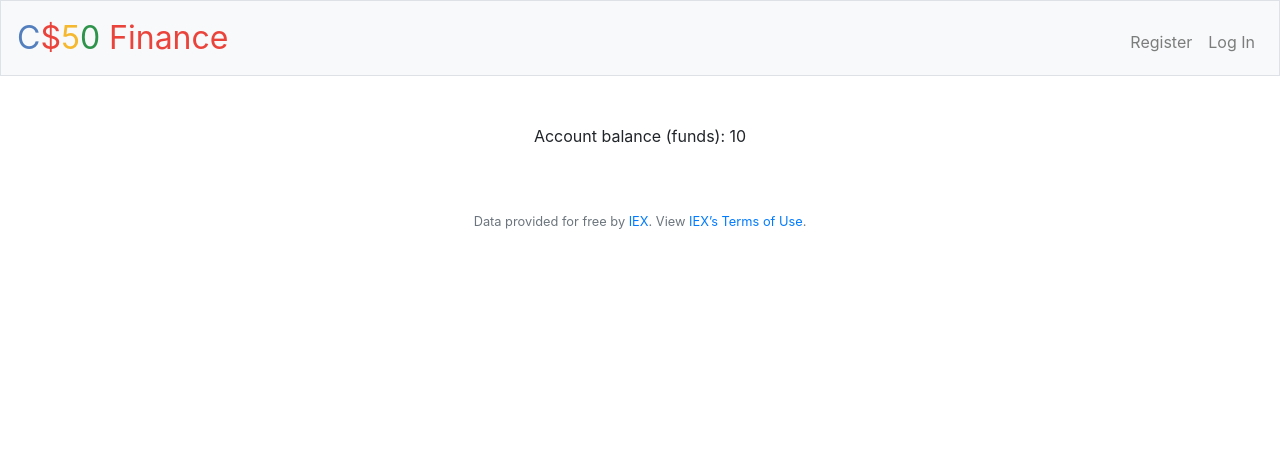
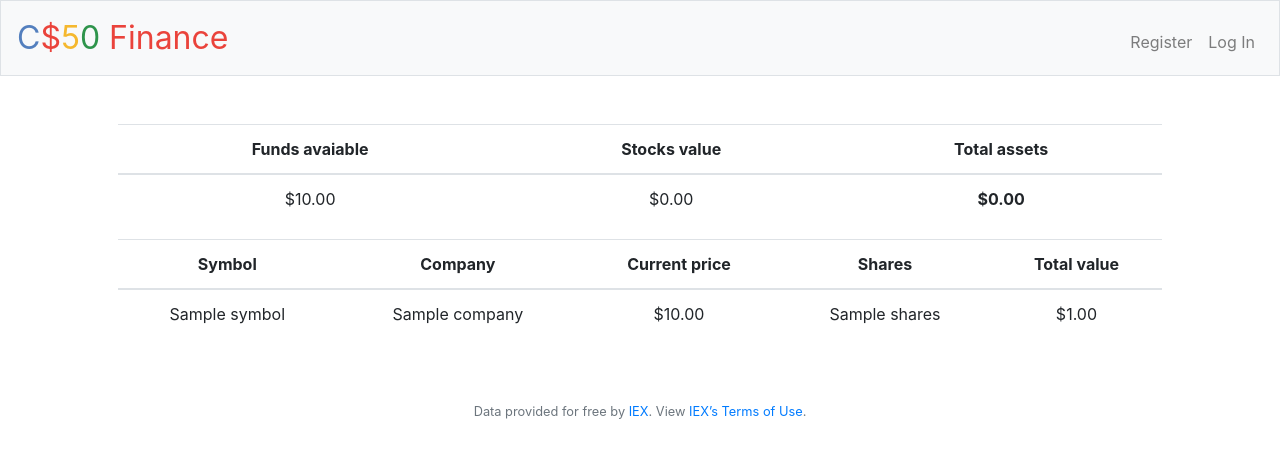
Before and after one commit to kamilbednarski/finance, a Flask app: template templates/index.html in a window 1280 px wide. Shown: the top 458 px of the page. Run offline with Flask 2, Linux system fonts and the light colour scheme; the template is opened without the code that fills it: most values are stand-ins (such as "Sample title", 1, 10 or a date in 2020); some libraries are stand-ins or nearby versions.

Commit message:
Add files via upload

```diff
--- a/templates/index.html
+++ b/templates/index.html
@@ -5,7 +5,56 @@
 {% endblock %}
 
 {% block main %}
-    <div>
-        <p>Account balance (funds): {{ balance }}</p>
-    </div>
+
+        <!-- Tables to render current account summary -->
+        <!-- Table with total stocks value and avaiable funds -->
+        <table class="table">
+            <thead>
+                <tr>
+                    <th>Funds avaiable</th>
+                    {% if stocks %}
+                    <th>Stocks value</th>
+                    <th>Total assets</th>
+                    {% endif %}
+                </tr>
+            </thead>
+            <tbody>
+                <tr>
+                    <td>{{ "$%.2f"|format(balance) }}</td>
+                    {% if stocks %}
+                    <td>{{ "$%.2f"|format(stocks_value) }}</td>
+                    <td class="font-weight-bold">{{ "$%.2f"|format(total_assets) }}</td>
+                    {% endif %}
+                </tr>
+            </tbody>
+        </table>
+        <p></p>
+
+        {% if stocks %}
+        <!-- Table with details about owned stocks -->
+        <table class="table table-hover">
+            <thead>
+                <tr>
+                    <th>Symbol</th>
+                    <th>Company</th>
+                    <th>Current price</th>
+                    <th>Shares</th>
+                    <th>Total value</th>
+
+                </tr>
+            </thead>
+            <tbody>
+                <!-- Separate row for each company's stocks  -->
+                {% for stock in stocks %}
+                <tr>
+                    <td>{{ stocks[loop.index-1]["symbol"] }}</td>
+                    <td>{{ stocks[loop.index-1]["company"] }}</td>
+                    <td>{{ "$%.2f"|format(stocks[loop.index-1]["unit_value"]) }}</td>
+                    <td>{{ stocks[loop.index-1]["shares"] }}</td>
+                    <td>{{ "$%.2f"|format(stocks[loop.index-1]["total_value"]) }}</td>
+                </tr>
+                {% endfor %}
+            </tbody>
+        </table>
+        {% endif %}
 {% endblock %}
```
Also changed, not shown: templates/history.html (added, +44 -0 lines), templates/sell.html (added, +17 -0 lines), templates/success.html (added, +11 -0 lines).
